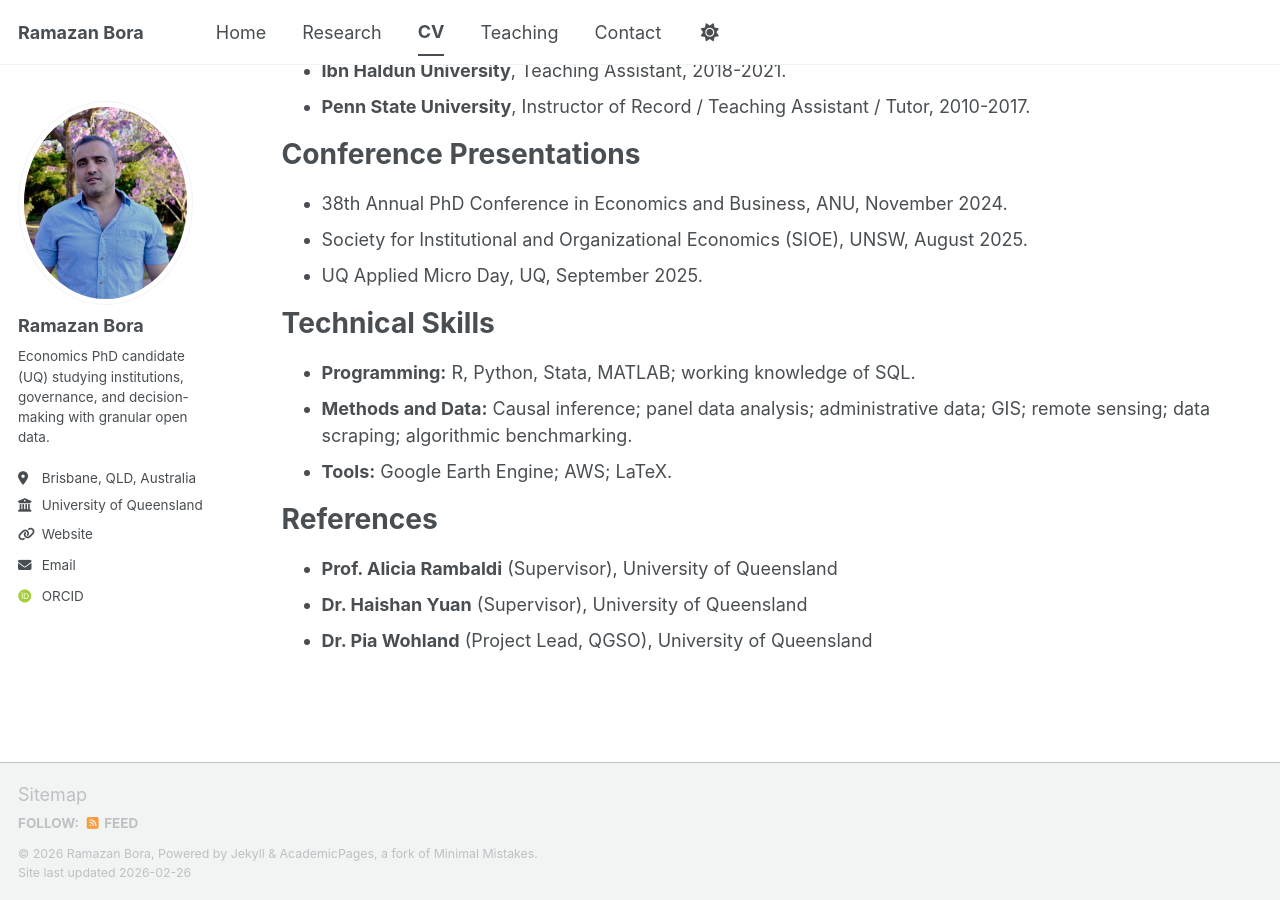
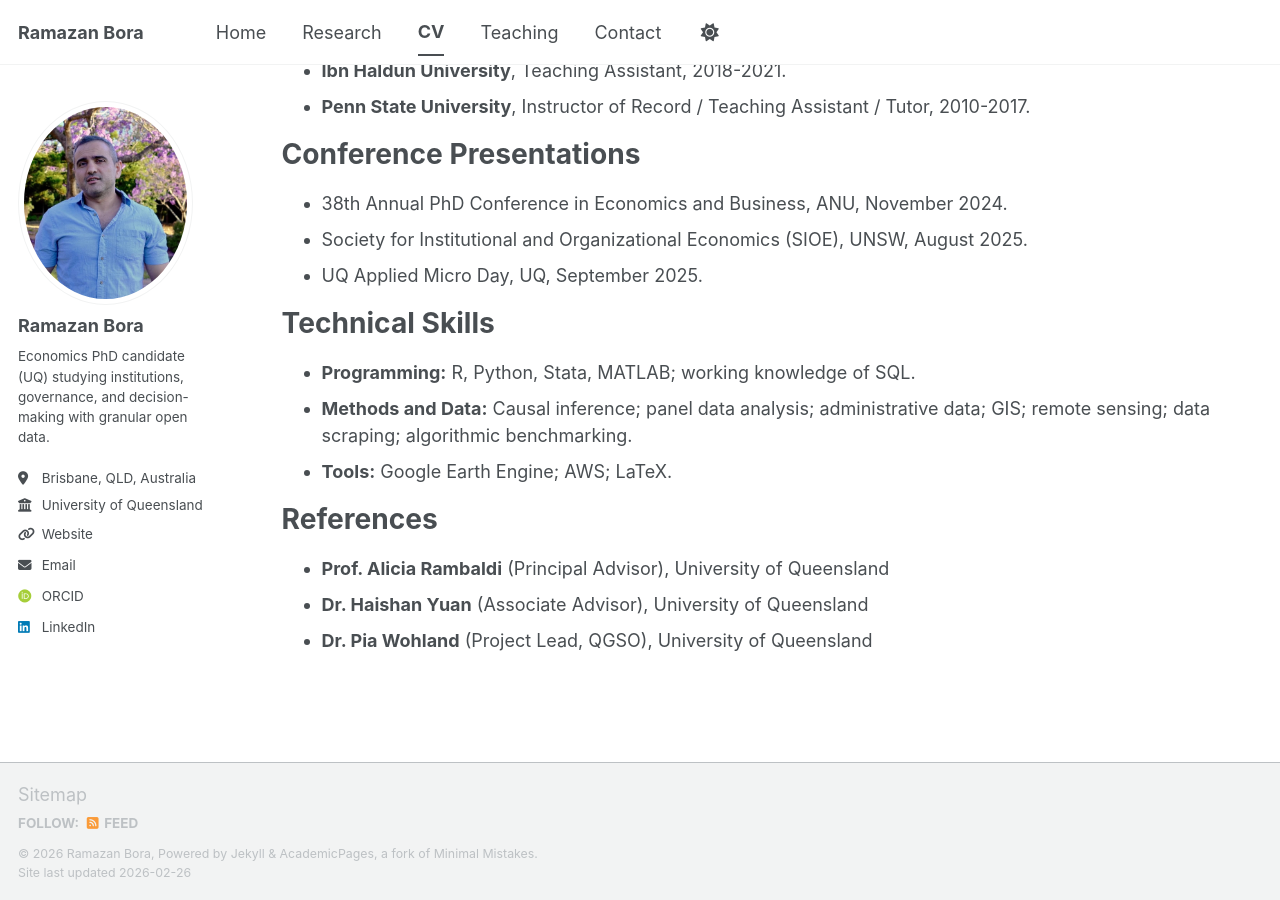
Before and after one commit to ramazanbora/ramazanbora.github.io, a Jekyll site: the page built from _pages/cv.md, in a window 1280 px wide and 900 px high, scrolled down 2666 px. Built offline with Jekyll 4.4.1, drawn with Linux system fonts in a browser that asks for light colours; some web fonts are replaced; a script bundle is joined from its source files by our own code; library files that are not in the unit come from our copies.

Commit message:
Update about page and CV

```diff
--- a/_config.yml
+++ b/_config.yml
@@ -66,7 +66,7 @@ author:
   keybase          : # Username
   instagram        : # Username
   lastfm           : # Username
-  linkedin         : # Username
+  linkedin         : "ramazanbora"
   mastodon         : # URL
   medium           : # URL
   pinterest        : # Username
--- a/_pages/cv.md
+++ b/_pages/cv.md
@@ -106,6 +106,6 @@ Technical Skills
 
 References
 ======
-- **Prof. Alicia Rambaldi** (Supervisor), University of Queensland
-- **Dr. Haishan Yuan** (Supervisor), University of Queensland
+- **Prof. Alicia Rambaldi** (Principal Advisor), University of Queensland
+- **Dr. Haishan Yuan** (Associate Advisor), University of Queensland
 - **Dr. Pia Wohland** (Project Lead, QGSO), University of Queensland
```
Also changed, not shown: _data/cv.json (+4 -4 lines), _pages/contact.md (+1 -1 lines).
